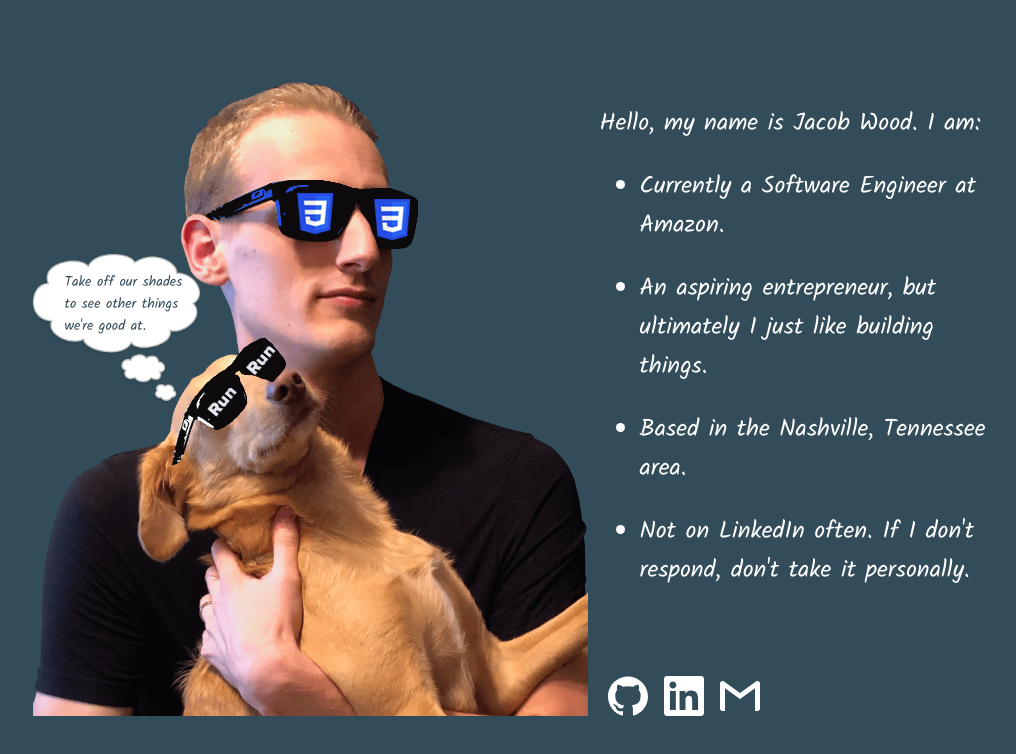
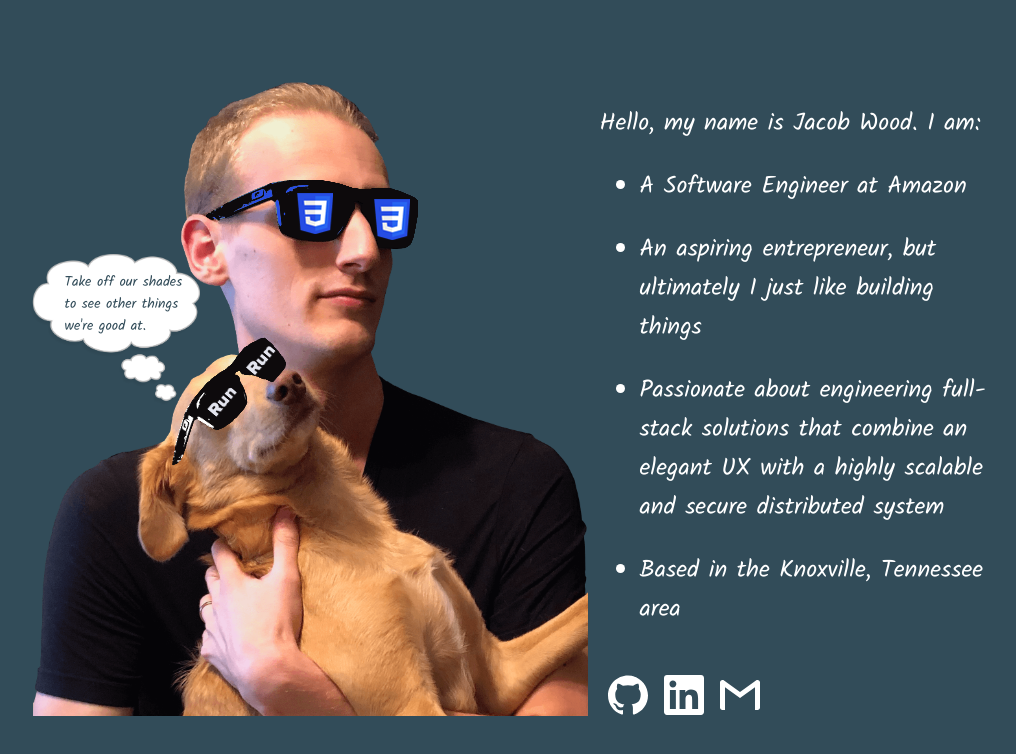
Before and after one commit to jacoblandonwood/jacoblandonwood-dotcom, a plain HTML site: page index.html in a window 1280 px wide. Shown: the whole page, without its empty margins (129-1145 px from the left). Drawn offline with nearby package versions, Linux system fonts and the light colour scheme.

Commit message:
Update info

```diff
--- a/css/style.css
+++ b/css/style.css
@@ -117,7 +117,7 @@
   display: flex;
   flex-direction: row;
   flex-wrap: nowrap;
-  margin-top: 62px;
+  margin-top: 22px;
 
 }
 
--- a/index.html
+++ b/index.html
@@ -23,10 +23,11 @@
       <div class="info">
         <p>Hello, my name is Jacob Wood. I am:</p>
         <ul>
-          <li>Currently a Software Engineer at Amazon.</li>
-          <li>An aspiring entrepreneur, but ultimately I just like building things.</li>
-          <li>Based in the Nashville, Tennessee area.</li>
-          <li>Not on LinkedIn often. If I don't respond, don't take it personally.</li>
+          <li>A Software Engineer at Amazon</li>
+          <li>An aspiring entrepreneur, but ultimately I just like building things</li>
+          <li>Passionate about engineering full-stack solutions that combine an elegant UX with a highly scalable and
+            secure distributed system</li>
+          <li>Based in the Knoxville, Tennessee area</li>
         </ul>
         <div class="info__links">
           <a href="https://github.com/jacoblwood" target="_blank">
```
Also changed, not shown: css/style.min.css.
